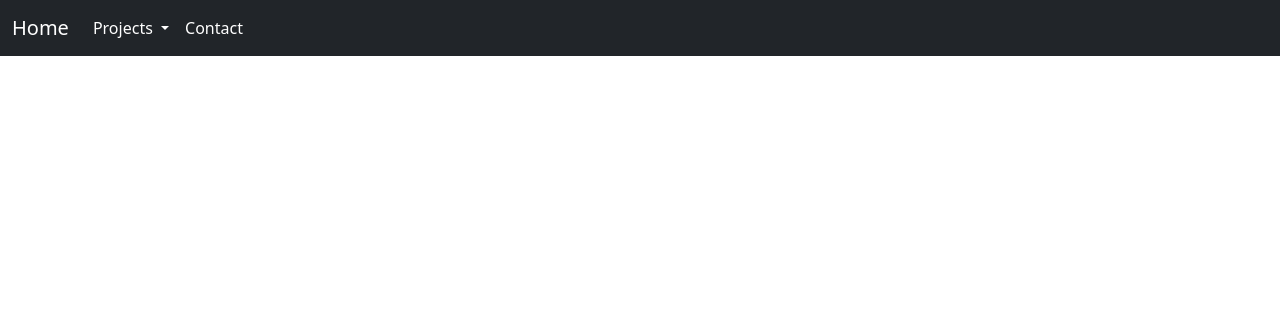
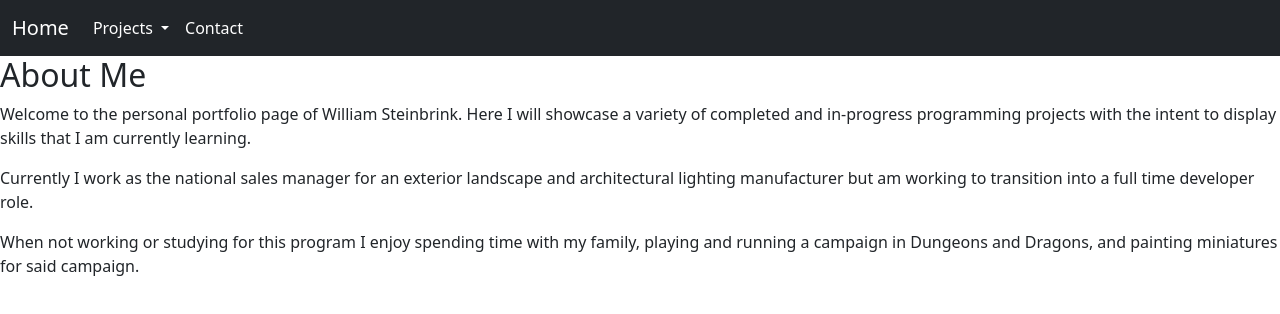
Before and after one commit to WilliamSteinbrink/WilliamSteinbrink.github.io, a plain HTML site: page index.html in a window 1280 px wide. Drawn offline with nearby package versions, Linux system fonts and the light colour scheme.

Commit message:
Updated AboutMe

```diff
--- a/index.html
+++ b/index.html
@@ -40,7 +40,10 @@
       </nav>
 
       <main>
-
+        <h2>About Me</h2>
+          <p>Welcome to the personal portfolio page of William Steinbrink. Here I will showcase a variety of completed and in-progress programming projects with the intent to display skills that I am currently learning.</p>
+          <p>Currently I work as the national sales manager for an exterior landscape and architectural lighting manufacturer but am working to transition into a full time developer role.</p>
+          <p>When not working or studying for this program I enjoy spending time with my family, playing and running a campaign in Dungeons and Dragons, and painting miniatures for said campaign.</p>
 
     <!-- JavaScript Bundle with Popper -->
 <script src="https://cdn.jsdelivr.net/npm/bootstrap@5.1.3/dist/js/bootstrap.bundle.min.js" integrity="sha384-ka7Sk0Gln4gmtz2MlQnikT1wXgYsOg+OMhuP+IlRH9sENBO0LRn5q+8nbTov4+1p" crossorigin="anonymous"></script>
```
